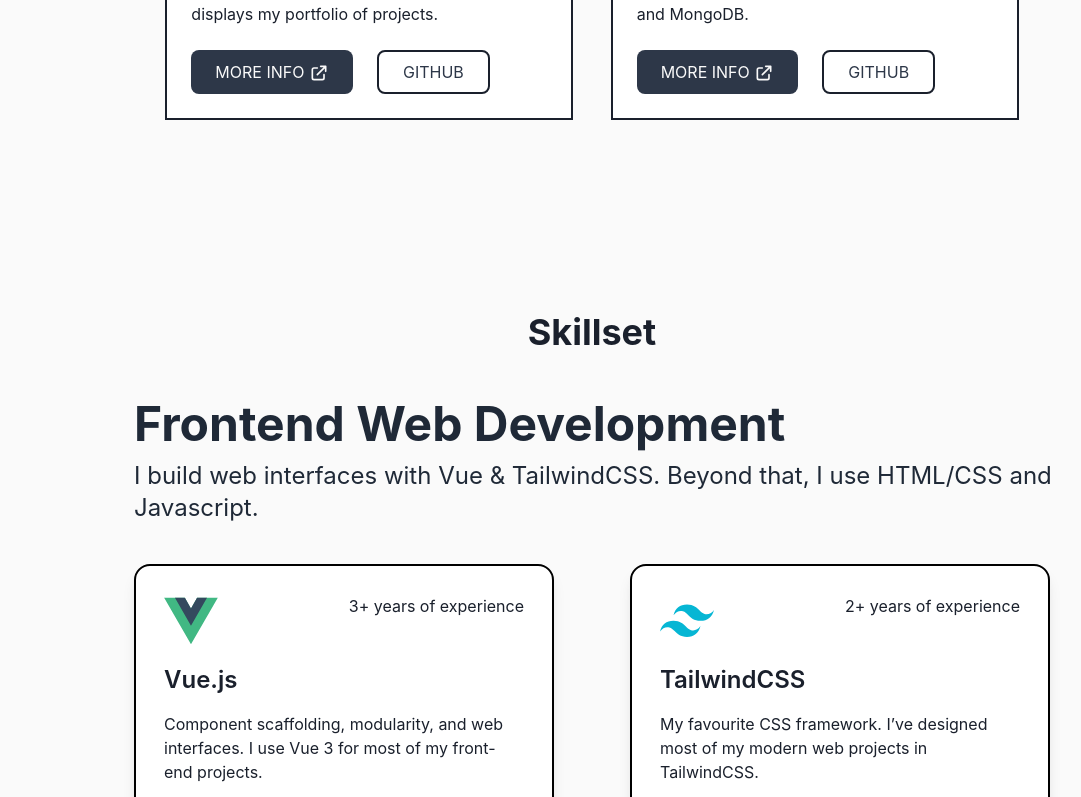
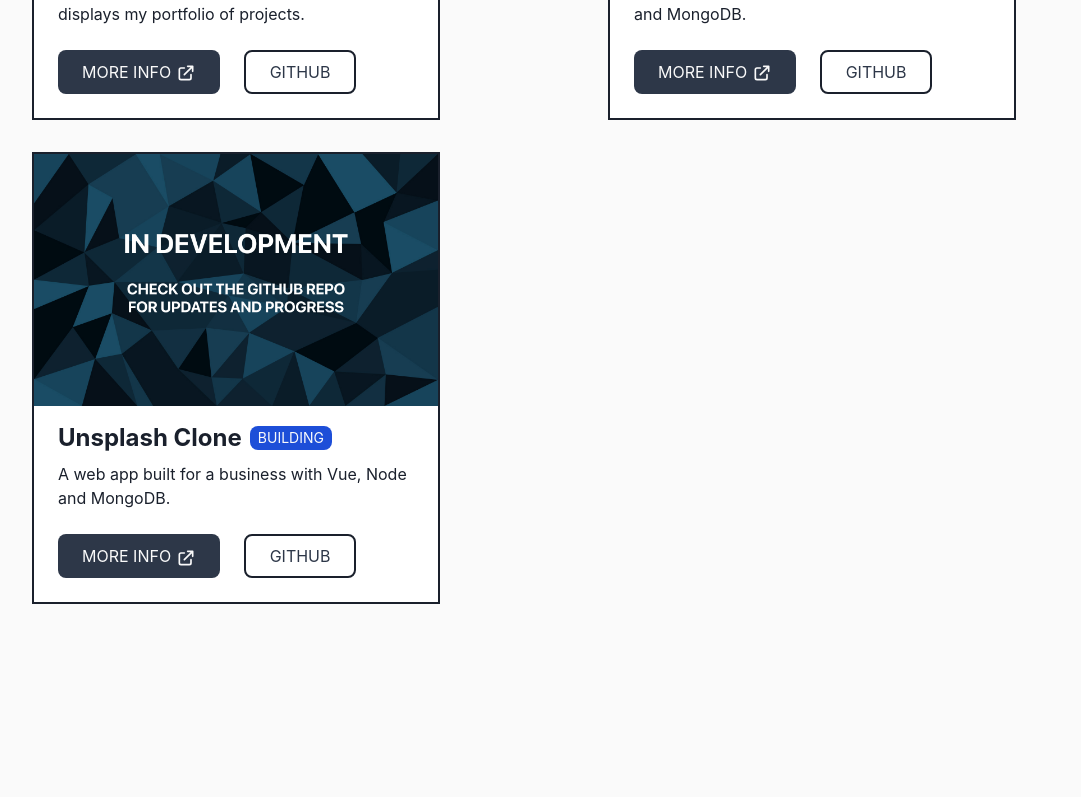
Before and after one commit to danialhasan/devsite-vue, a Vue app: page / in a window 1280 px wide. Shown: the part 1440-2237 px from the top of the page, without its empty margins (48-1129 px from the left). Built offline with nearby package versions, Linux system fonts and the light colour scheme; what @tailwindcss/typography would draw is missing.

Commit message:
added unsplash_clone as new project and converted projects section from flexbox to css grid for larger layouts, and added 'BUILDING' tag to projects still in development. Overall, the projects section looks a lot cleaner on bigger screens now.

```diff
--- a/src/components/ProjectCard.vue
+++ b/src/components/ProjectCard.vue
@@ -31,6 +31,10 @@
       default: "",
     },
     rewriting: {
+      type: Boolean,
+      default: false,
+    },
+    building: {
       type: Boolean,
       default: false,
     },
@@ -93,6 +97,20 @@
           "
           >REWRITING</span
         >
+        <span
+          v-if="building"
+          class="
+            ml-2
+            py-[2px]
+            px-2
+            text-sm
+            rounded-lg
+            bg-blue-700
+            text-gray-50
+            font-normal
+          "
+          >BUILDING</span
+        >
       </p>
       <p class="text-md py-2">{{ this.description }}</p>
       <div class="flex flex-row w-full h-auto pt-4 pb-2">
--- a/src/views/Home.vue
+++ b/src/views/Home.vue
@@ -13,6 +13,7 @@
   data() {
     return {
       projects: [
+        // NOTE: the 'rewriting' and 'building' properties are never both true. They're either opposites or they're both false.
         {
           title: "Benford Roofing",
           description:
@@ -23,6 +24,7 @@
             "https://www.notion.so/Benford-Roofing-1de3683dc4cb40c1b06917ab5161de90",
           link: "https://benfordroofing.com",
           rewriting: false,
+          building: false,
         },
         {
           title: "Crypto API",
@@ -34,6 +36,7 @@
             "https://www.notion.so/Crypto-API-c9468a5ee5d34bc4bbc4f0ff1c2c8cc5",
           link: "https://crypto-api-dh.herokuapp.com/",
           rewriting: true,
+          building: false,
         },
         {
           title: "Portfolio Site",
@@ -45,6 +48,7 @@
             "https://www.notion.so/Portfolio-Site-1528fcdb950a4975a08883385857d34e",
           link: "https://hasandev.ca",
           rewriting: false,
+          building: false,
         },
         {
           title: "Address Lookup ",
@@ -56,6 +60,19 @@
             "https://www.notion.so/Crypto-Address-Tracer-b261e0660926406e93d1da435a8002f5",
           link: "https://crypto-address-tracer.herokuapp.com/",
           rewriting: true,
+          building: false,
+        },
+        {
+          title: "Unsplash Clone",
+          description:
+            "A web app built for a business with Vue, Node and MongoDB.",
+          image: "/assets/project_image_placeholder.jpg",
+          githubLink: "https://github.com/danialhasan/unsplash_clone",
+          caseStudy:
+            "https://www.notion.so/Unsplash-Clone-01377fdd2cd4494c85c8bf1599caa8d6",
+          link: "https://unsplash-clone-dh.netlify.app/",
+          rewriting: false,
+          building: true,
         },
       ],
       skills: {
@@ -243,13 +260,14 @@
         class="
           w-full
           max-w-screen-md
-          lg:max-w-screen-lg
+          lg:max-w-screen-xl
           mx-auto
           h-auto
           px-4
           md:px-16
           flex flex-col
-          lg:flex-row lg:flex-wrap
+          lg:grid lg:grid-cols-2
+          2xl:grid-cols-3
           lg:justify-evenly
           lg:items-stretch
           space-y-10
```
Also changed, not shown: public/assets/project_image_placeholder.jpg (added).
